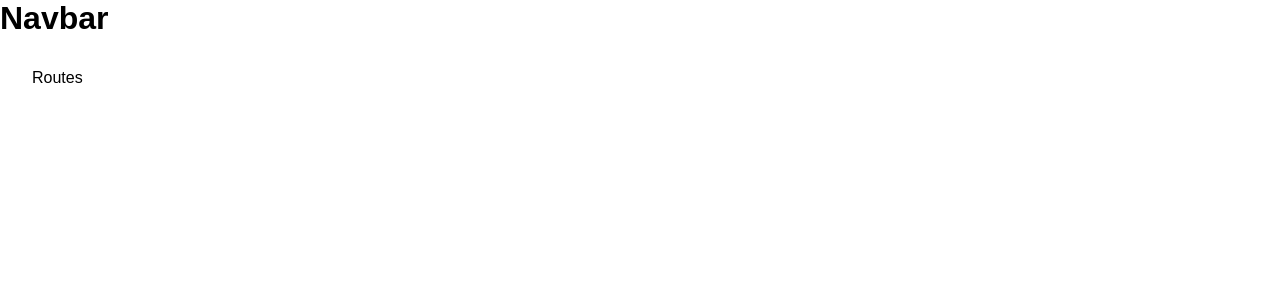
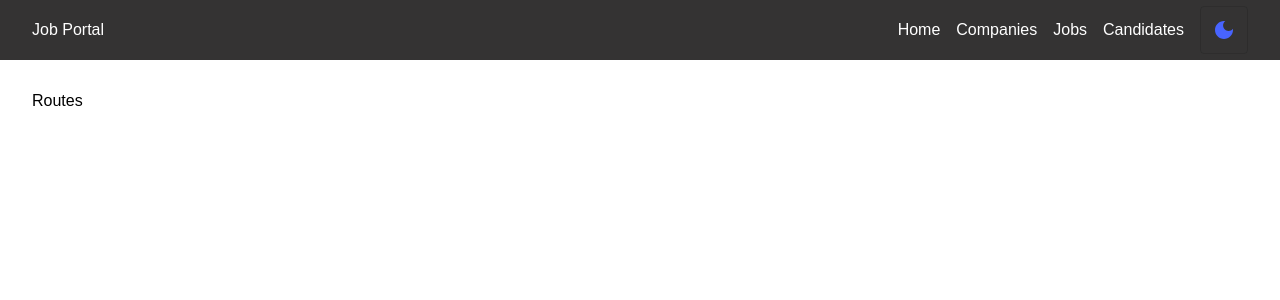
Before and after one commit to SanchayKanade/job_portal, a React (Vite) app in the folder frontend_client/: page / in a window 1280 px wide. Shown: the top 300 px of the page. Built offline with nearby package versions, Linux system fonts and the light colour scheme.

Commit message:
navBar dark mode not working

```diff
--- a/frontend_client/package.json
+++ b/frontend_client/package.json
@@ -9,6 +9,10 @@
     "preview": "vite preview"
   },
   "dependencies": {
+    "@emotion/react": "^11.14.0",
+    "@emotion/styled": "^11.14.0",
+    "@mui/icons-material": "^6.4.7",
+    "@mui/material": "^6.4.7",
     "react": "^18.2.0",
     "react-dom": "^18.2.0",
     "react-router-dom": "^7.3.0",
--- a/frontend_client/src/App.tsx
+++ b/frontend_client/src/App.tsx
@@ -1,6 +1,7 @@
 import React from "react";
 import { useContext } from "react";
 import { ThemeContext } from "./context/theme.context";
+import Navbar from "./components/navbar/Navbar.component";
 
 const App = () => {
   const { darkMode } = useContext(ThemeContext);
@@ -9,7 +10,7 @@
 
   return (
     <div className={appStyles}>
-      <h1>Navbar</h1>
+      <Navbar />
       <div className="wrapper">Routes</div>
     </div>
   );
--- /dev/null
+++ b/frontend_client/src/components/navbar/Navbar.component.tsx
@@ -0,0 +1,57 @@
+import { useContext, useState } from "react";
+import "./navbar.scss";
+import { Link } from "react-router-dom";
+import { Menu, LightMode, DarkMode } from "@mui/icons-material";
+import { ToggleButton } from "@mui/material";
+import { ThemeContext } from "../../context/theme.context";
+
+const links = [
+  { href: "/", label: "Home" },
+  { href: "/companies", label: "Companies" },
+  { href: "/jobs", label: "Jobs" },
+  { href: "/candidates", label: "Candidates" },
+];
+
+const Navbar = () => {
+  const [open, setOpen] = useState(false);
+  const { darkMode, toggleDarkMode } = useContext(ThemeContext);
+
+  const ToggleOpenMenu = () => {
+    setOpen((prevState) => !prevState);
+  };
+
+  //Dynamic classes
+  const menuStyles = open ? "menu open" : "menu";
+
+  return (
+    <div className="navbar">
+      <div className="brand">
+        <span>Job Portal</span>
+      </div>
+      <div className={menuStyles}>
+        <ul>
+          {links.map((item) => (
+            <li key={item.href} onClick={ToggleOpenMenu}>
+              <Link to={item.href}>{item.label}</Link>
+            </li>
+          ))}
+        </ul>
+      </div>
+      <div className="hamburger">
+        <Menu onClick={ToggleOpenMenu} />
+      </div>
+
+      <div className="toggle">
+        <ToggleButton
+          value={"check"}
+          selected={darkMode}
+          onChange={toggleDarkMode}
+        >
+          {darkMode ? <LightMode /> : <DarkMode />}
+        </ToggleButton>
+      </div>
+    </div>
+  );
+};
+
+export default Navbar;
--- /dev/null
+++ b/frontend_client/src/components/navbar/navbar.scss
@@ -0,0 +1,79 @@
+@import "../../mixins";
+
+.navbar {
+   @include d-flex(row, space-between, center);
+   color: #fff;
+   background-color: rgb(52, 51, 51);
+   width: 100%;
+   height: 60px;
+   padding: 0 2rem;
+
+   .brand {
+      flex: 1;
+   }
+
+   .menu {
+      ul {
+         @include d-flex(row, flex-start, center);
+         gap: 1rem;
+
+         li {
+            a {
+               color: #fff;
+               cursor: pointer;
+            }
+         }
+      }
+   }
+
+   .hamburger {
+      display: none;
+      cursor: pointer;
+   }
+
+   .toggle {
+      margin-left: 1rem;
+      cursor: pointer;
+      svg {
+         color: var(--blue);
+      }
+   }
+}
+
+@media (max-width: 600px) {
+   .navbar {
+      padding: 0 1rem;
+
+      .menu {
+         @include d-flex(column, flex-start, center);
+         color: #fff;
+         background-color: rgb(52, 51, 51);
+         width: 240px;
+         height: 100vh;
+         position: fixed;
+         top: 0;
+         left: -240px;
+         z-index: 100;
+         transition: all 0.3s ease-in-out;
+
+         &.open {
+            left: 0;
+         }
+         ul {
+            @include d-flex(column, center, center);
+            gap: 2rem;
+            height: 100%;
+            li {
+               a {
+                  color: #fff;
+                  cursor: pointer;
+               }
+            }
+         }
+      }
+
+      .hamburger {
+         display: block;
+      }
+   }
+}
```
Also changed, not shown: 1 other file (tests, documents, lock files or other folders).
